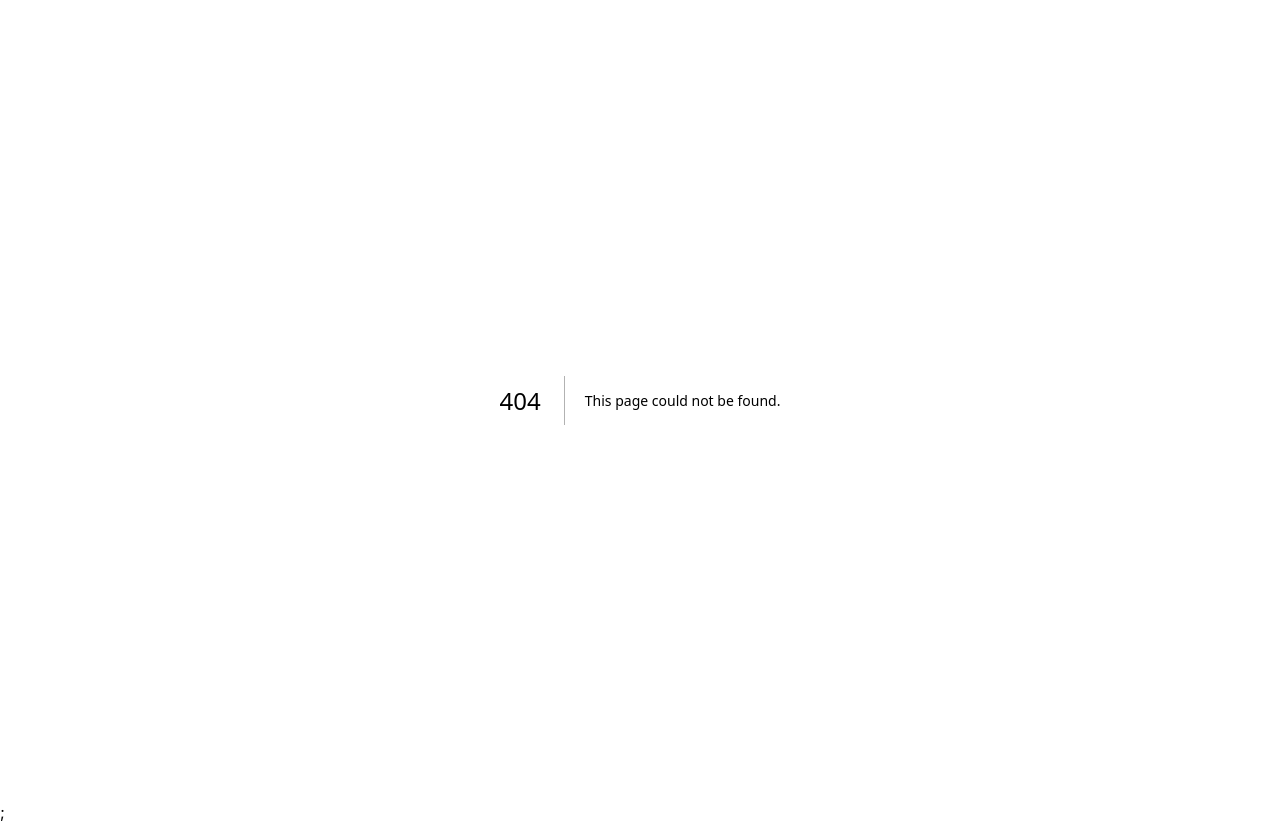
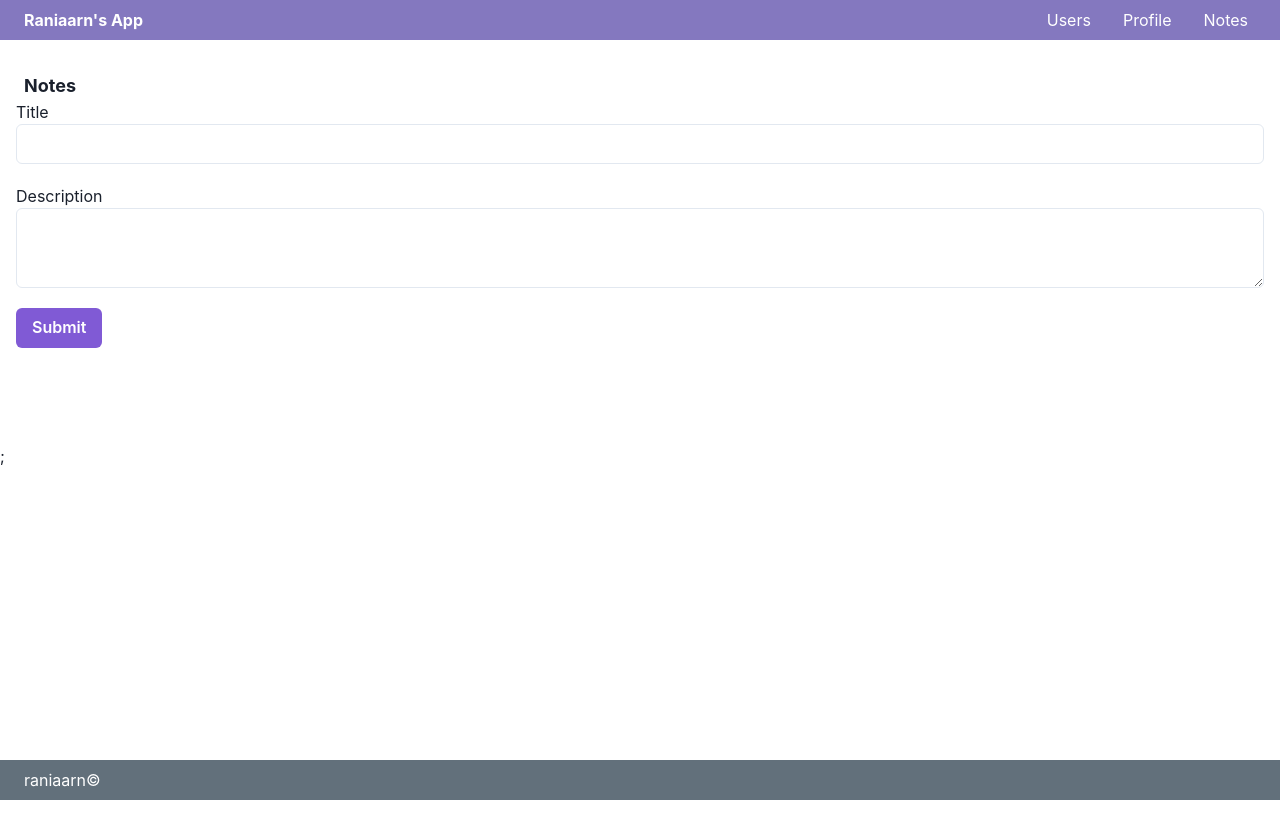
Before and after one commit to raniaarn/quiz-3-batch-54, a Next.js app: page /notes/edit/1 in a window 1280 px wide. Before the commit this address had no page. After the commit the page ends 800 px from the top, so only its background shows below. Built offline with nearby package versions, Linux system fonts and the light colour scheme; no server answers.

Commit message:
tugas hari-13

```diff
--- /dev/null
+++ b/src/pages/notes/edit/[id].tsx
@@ -0,0 +1,84 @@
+import dynamic from "next/dynamic";
+import {
+  Grid,
+  GridItem,
+  Text,
+  Button,
+  Input,
+  Textarea,
+} from "@chakra-ui/react";
+import { useRouter } from "next/router";
+import { useEffect, useState } from "react";
+
+const LayoutComponent = dynamic(
+  () => import('@/layout').then(mod => mod.Layout)
+);
+
+export default function EditNotes() {
+  const router = useRouter();
+  const { id } = router?.query;
+  const [notes, setNotes] = useState({
+    title: "",
+    description: ""
+  })
+
+  const HandleSubmit = async () => {
+    try {
+      const response = await fetch(
+        `https://paace-f178cafcae7b.nevacloud.io/api/notes/update/${id}`,
+        {
+          method: "PATCH",
+          headers: {
+            "Content-Type": "application/json",
+          },
+          body: JSON.stringify({ title: notes?.title, description: notes?.description }),
+        }
+      );
+      const result = await response.json();
+      if (result?.success) {
+        router.push("/notes");
+      }
+    } catch (error) { }
+  };
+
+  useEffect(() => {
+    async function fetchingData() {
+      const res = await fetch(`https://paace-f178cafcae7b.nevacloud.io/api/notes/${id}`);
+      const listNotes = await res.json();
+      setNotes(listNotes?.data)
+    }
+    fetchingData();
+  }, [id]);
+
+  return (
+    <>
+      <LayoutComponent metaTitle="Notes" metaDescription="Welcome to Raniaarn's App">
+        <div className="px-2 pt-8 text-lg font-bold">
+          Notes
+        </div>
+        <div>
+          <Grid gap={5}>
+            <GridItem>
+              <Text>Title</Text>
+              <Input
+                type="text"
+                value={notes?.title || ""}
+                onChange={(event) => setNotes({ ...notes, title: event.target.value })}
+              />
+            </GridItem>
+            <GridItem>
+              <Text>Description</Text>
+              <Textarea
+                value={notes?.description || ""}
+                onChange={(event) => setNotes({ ...notes, description: event.target.value })}
+              />
+            </GridItem>
+            <GridItem>
+              <Button onClick={() => HandleSubmit()} colorScheme="purple">Submit</Button>
+            </GridItem>
+          </Grid>
+        </div>
+      </LayoutComponent>
+    </>
+  );
+}
--- a/src/pages/notes/index.tsx
+++ b/src/pages/notes/index.tsx
@@ -1,6 +1,6 @@
 import dynamic from "next/dynamic";
 import { Card } from "@/components/elements/card";
-import { Box, Button, Flex, Grid, GridItem, effect } from "@chakra-ui/react";
+import { Box, Button, Flex, Grid, GridItem } from "@chakra-ui/react";
 import { useEffect, useState } from "react";
 import { Note } from "./interface";
 import { useRouter } from "next/router";
@@ -12,6 +12,20 @@ const LayoutComponent = dynamic(
 export default function Notes() {
   const router = useRouter()
   const [notes, setNotes] = useState<Note[]>([])
+
+  const HandleDelete = async (id: any) => {
+    try {
+      const response = await fetch(
+        `https://paace-f178cafcae7b.nevacloud.io/api/notes/delete/${id}`,
+        {
+          method: "DELETE",
+        })
+      const result = await response.json();
+      if (result?.success) {
+        router.reload();
+      }
+    } catch (error) { }
+  };
 
   useEffect(() => {
     async function fetchingData() {
@@ -44,6 +58,8 @@ export default function Notes() {
                       description={item.description}
                       deleteButton={true}
                       editButton={true}
+                      onClickDelete={() => HandleDelete(item?.id)}
+                      onClickEdit={() => router.push(`/notes/edit/${item?.id}`)}
                     >
 
                     </Card>
```
